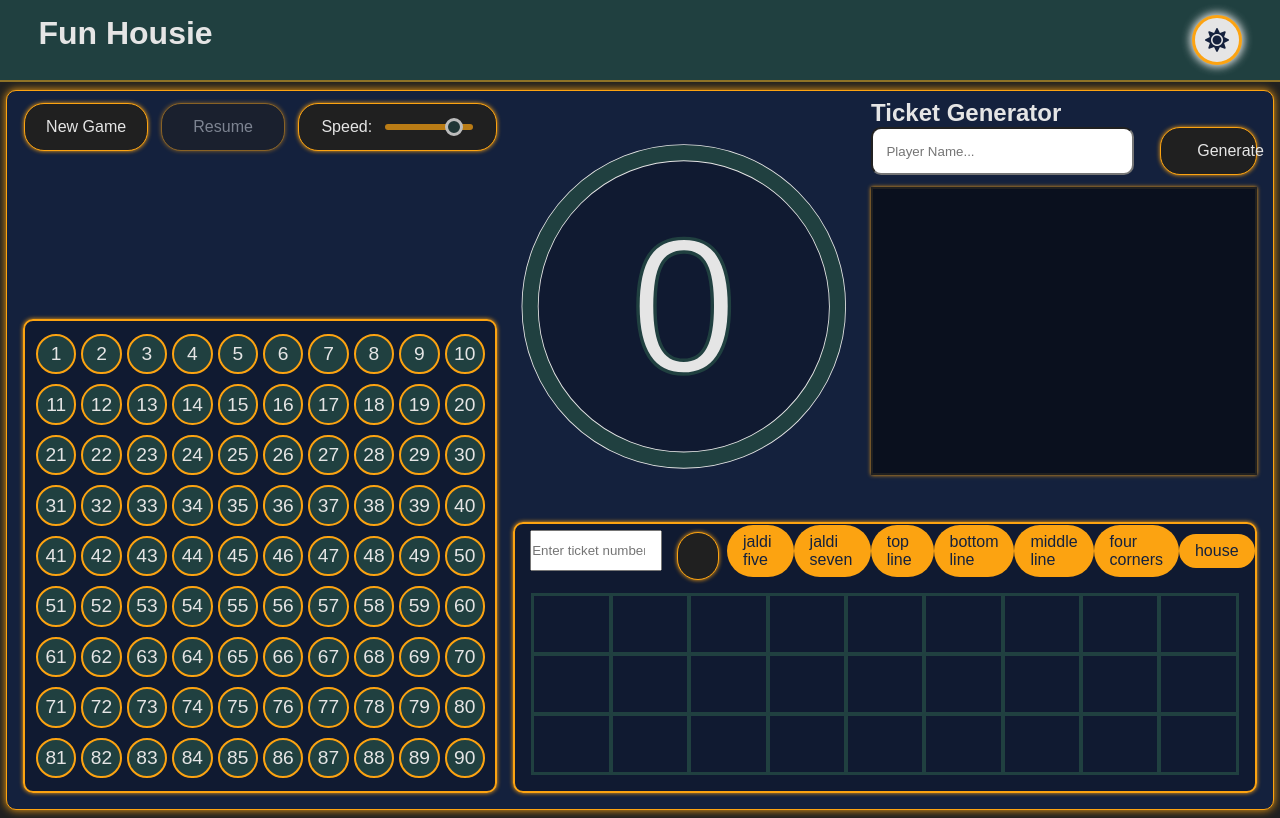
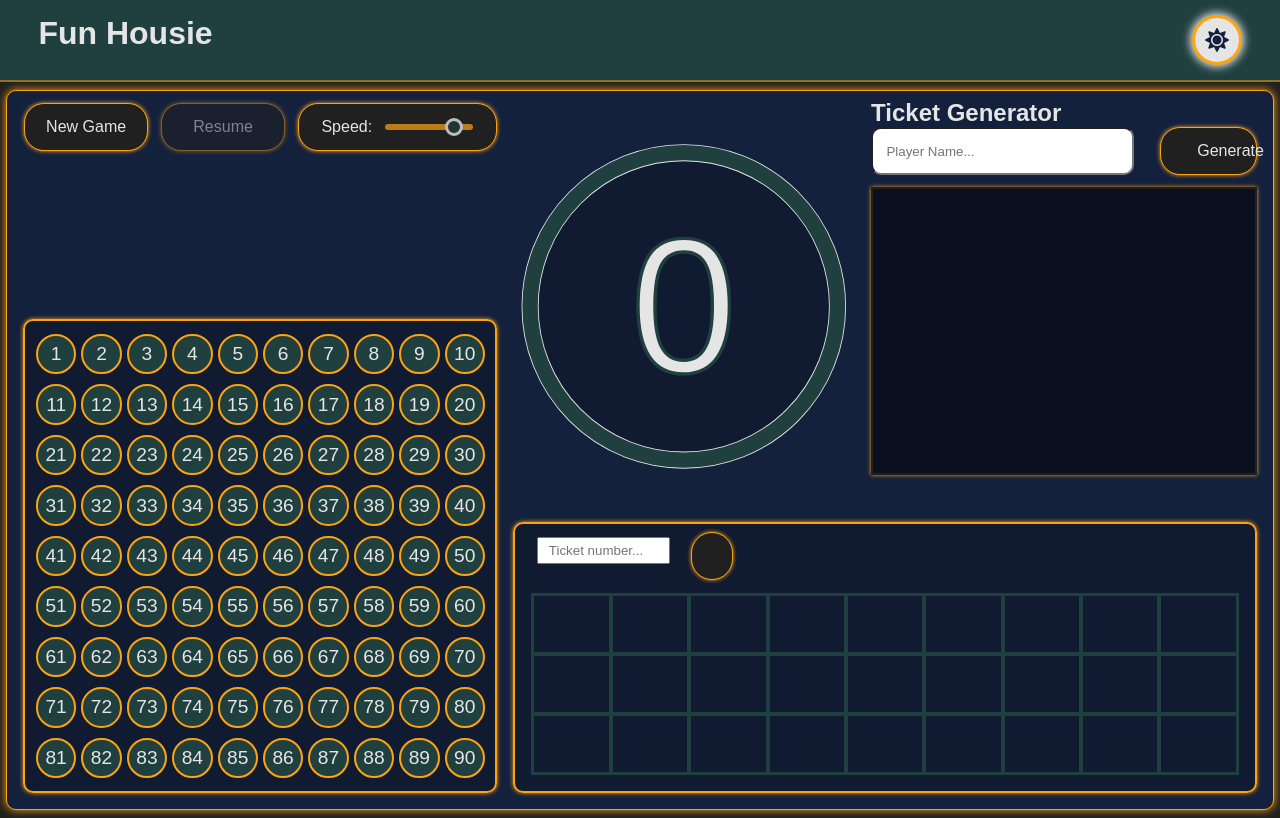
Before and after one commit to rohitharidas91/Fun-Housie, a React (Vite) app: page / in a window 1280 px wide. Built offline with nearby package versions, Linux system fonts and the light colour scheme.

Commit message:
Finished the ticket display

```diff
--- a/src/components/TicketDisplay/TicketDisplay.jsx
+++ b/src/components/TicketDisplay/TicketDisplay.jsx
@@ -4,26 +4,82 @@ import { useState, useEffect } from 'react';
 
 function TicketDisplay(props) {
 
-    const initialGrid = Array(27).fill({ num: '', isCalled: false })
+    const initialGrid = Array(27).fill({ num: '', isCalled: false, row:'' })
     const [ticketGrid, setTicketGrid] = useState(initialGrid);
     const [ticketId, setTicketId] = useState('');
+
+    //*** Winning tag variables ***// They will be visible if the condition is met
+
+    const [topLine, setTopLine] = useState(false);
+    const [midLine, setMidLine] = useState(false);
+    const [botLine, setBotLine] = useState(false);
+    const [house, setHouse] = useState(false);
+    const [jFive, setJFive] = useState(false);
+    const [jSeven, setJSeven] = useState(false);
+    const [fourCorners, setFourCorners] = useState(false);
+    const [star, setStar] = useState(false);
+
+
+    // *** Using The Ticket Data to update the grid ***//
 
     const updateTicketGrid = (ticketToDisplay) => {
         if (!ticketToDisplay) return;
 
+        // ******* First Part of this is to display the grid *******//
+
         const topRow = ticketToDisplay.ticketNumbers[0];
         const midRow = ticketToDisplay.ticketNumbers[1];
         const botRow = ticketToDisplay.ticketNumbers[2];
-        const allNumbers = [...topRow, ...midRow, ...botRow];
 
-        const updatedGrid = allNumbers.map((num) => ({
+        // Using seperate rows to handle the winning tags later on
+        const topRowGrid = topRow.map(num => ({
             num: num || '',
-            isCalled: num ? props.gridNum.some(item => item.num === num && item.isCalled) : false
+            isCalled: num ? props.gridNum.some(item => item.num === num && item.isCalled) : false,
+            row: 'top'
         }));
+        const midRowGrid = midRow.map(num => ({
+            num: num || '',
+            isCalled: num ? props.gridNum.some(item => item.num === num && item.isCalled) : false,
+            row: 'mid'
+        }));
+        const botRowGrid = botRow.map(num => ({
+            num: num || '',
+            isCalled: num ? props.gridNum.some(item => item.num === num && item.isCalled) : false,
+            row: 'bot'
+        }));
+
+        //combine the 3 objects for displayGrid
+        const updatedGrid = [...topRowGrid, ...midRowGrid, ...botRowGrid];
+
+
+
+        //******Second part of this is to handle the winning tags******//
+
+        setTopLine(topRowGrid.filter(cell => cell.num !== '').every(cell => cell.isCalled));
+        setMidLine(midRowGrid.filter(cell => cell.num !== '').every(cell => cell.isCalled));
+        setBotLine(botRowGrid.filter(cell => cell.num !== '').every(cell => cell.isCalled));
+        setHouse(updatedGrid.filter(cell => cell.num !== '').every(cell => cell.isCalled));
+        setJFive(updatedGrid.filter(cell => cell.num !== '' && cell.isCalled).length >=5);
+        setJSeven(updatedGrid.filter(cell => cell.num !== '' && cell.isCalled).length >=7);
+        setFourCorners(
+            topRowGrid.filter(cell => cell.num !== '')[0]?.isCalled &&
+            topRowGrid.filter(cell => cell.num !== '')[4]?.isCalled &&
+            botRowGrid.filter(cell => cell.num !== '')[0]?.isCalled &&
+            botRowGrid.filter(cell => cell.num !== '')[4]?.isCalled
+        );
+        setStar(
+            topRowGrid.filter(cell => cell.num !== '')[0]?.isCalled &&
+            topRowGrid.filter(cell => cell.num !== '')[4]?.isCalled &&
+            botRowGrid.filter(cell => cell.num !== '')[0]?.isCalled &&
+            botRowGrid.filter(cell => cell.num !== '')[4]?.isCalled &&
+            midRowGrid.filter(cell => cell.num !== '')[2]?.isCalled
+
+        );
 
         setTicketGrid(updatedGrid);
     };
 
+    // Click handler for ticket display when the ticket number is input and button is clicked //
     const displayTicket = () => {
         if (!ticketId) {
             setTicketGrid(initialGrid)
@@ -43,6 +99,7 @@ function TicketDisplay(props) {
     }
 
     // Update ticket display when gridNum changes
+
     useEffect(() => {
         if (ticketId) {
             const ticketToDisplay = props.tickets.find(ticket =>
@@ -61,22 +118,28 @@ function TicketDisplay(props) {
                 <input
                     type='number'
                     className={styles.ticketNum}
-                    placeholder='Enter ticket number...'
+                    placeholder='Ticket number...'
                     value={ticketId || ''}
                     onChange={(e) => setTicketId(e.target.value)}
+                    onKeyDown={(e) => {
+                        if (e.key === 'Enter') {
+                            displayTicket();
+                        }
+                    }}
                 />
                 <button
                     className={styles.btnView}
                     onClick={displayTicket}
                 ><FaMagnifyingGlass /></button>
                 <span className={styles.winningTags}>
-                    <p>jaldi five</p>
-                    <p>jaldi seven</p>
-                    <p>top line</p>
-                    <p>bottom line</p>
-                    <p>middle line</p>
-                    <p>four corners</p>
-                    <p>house</p>
+                    <p className={jFive ? styles.active : ''}>Jaldi 5</p>
+                    <p className={jSeven ? styles.active : ''}>Jaldi 7</p>
+                    <p className={topLine ? styles.active : ''}>Top line</p>
+                    <p className={midLine ? styles.active : ''}>Bottom line</p>
+                    <p className={botLine ? styles.active : ''}>Middle line</p>
+                    <p className={fourCorners ? styles.active : ''}>Four corners</p>
+                    <p className={star ? styles.active : ''}>Star</p>
+                    <p className={house ? styles.active : ''}>House</p>
                 </span>
             </div>
             <div className={styles.ticketDisplayBody}>
--- a/src/components/TicketDisplay/TicketDisplay.module.css
+++ b/src/components/TicketDisplay/TicketDisplay.module.css
@@ -15,14 +15,16 @@
 
 .winningTags {
     display: flex;
-    justify-content: space-evenly;
+    justify-content: flex-start;
     align-items: center;
     width: 80%;
+    padding: 0 2em;
 }
 
 .ticketNum {
-    width: 20%;
-    margin: 0.5em;
+    width: 10em;
+    margin: 1em;
+    text-align: center;
 }
 
 .btnView {
@@ -37,8 +39,42 @@
 .winningTags p {
     background-color: var(--accent-1);
     color: var(--bg-primary);
+    display:none;
+    font-size: 1.2em;
+}
+
+@keyframes popIn {
+    0% {
+        transform: scale(0.8);
+        opacity: 0;
+    }
+    70% {
+        transform: scale(1.1);
+        opacity: 1;
+    }
+    100% {
+        transform: scale(1);
+        opacity: 1;
+    }
+}
+
+.winningTags p.active {
+    display: flex;
     padding: 0.5em 1em;
     border-radius: 3em;
+    margin: 0 0.5em;
+    animation: popIn 0.4s cubic-bezier(0.68, -0.55, 0.265, 1.55) forwards;
+    box-shadow: 0 0 8px 1px var(--accent-1);
+    border: solid 1px var(--neg-1);
+    background-color: var(--accent-1);
+}
+
+.winningTags p.active::after {
+    content: '';
+    position: absolute;
+    transform: scale(0);
+    opacity: 0;
+    transition: all 0.6s ease-out;
 }
 
 .ticketDisplayBody {
```
